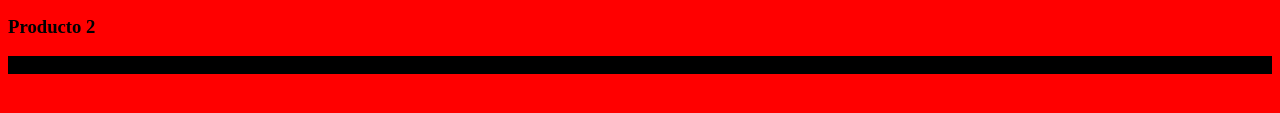
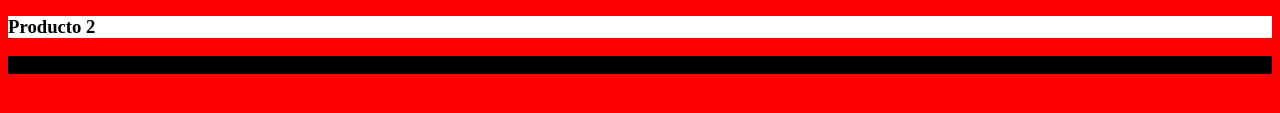
Before and after one commit to Raccoon0G/Practica2, a plain HTML site: page index.html in a window 1280 px wide. Shown: the part 393-506 px from the top of the page. Drawn offline with Linux system fonts and the light colour scheme.

Commit message:
Correciones en index

```diff
--- a/index.html
+++ b/index.html
@@ -23,7 +23,7 @@
         </div>
     </div>
     <div class="wrapper-card">
-        <h3 id="unique-product2">Producto 2</h3>
+        <h3 id="unique-product-2">Producto 2</h3>
         <p>Descripcion producto 2</p>
     </div>
 </body>
```
